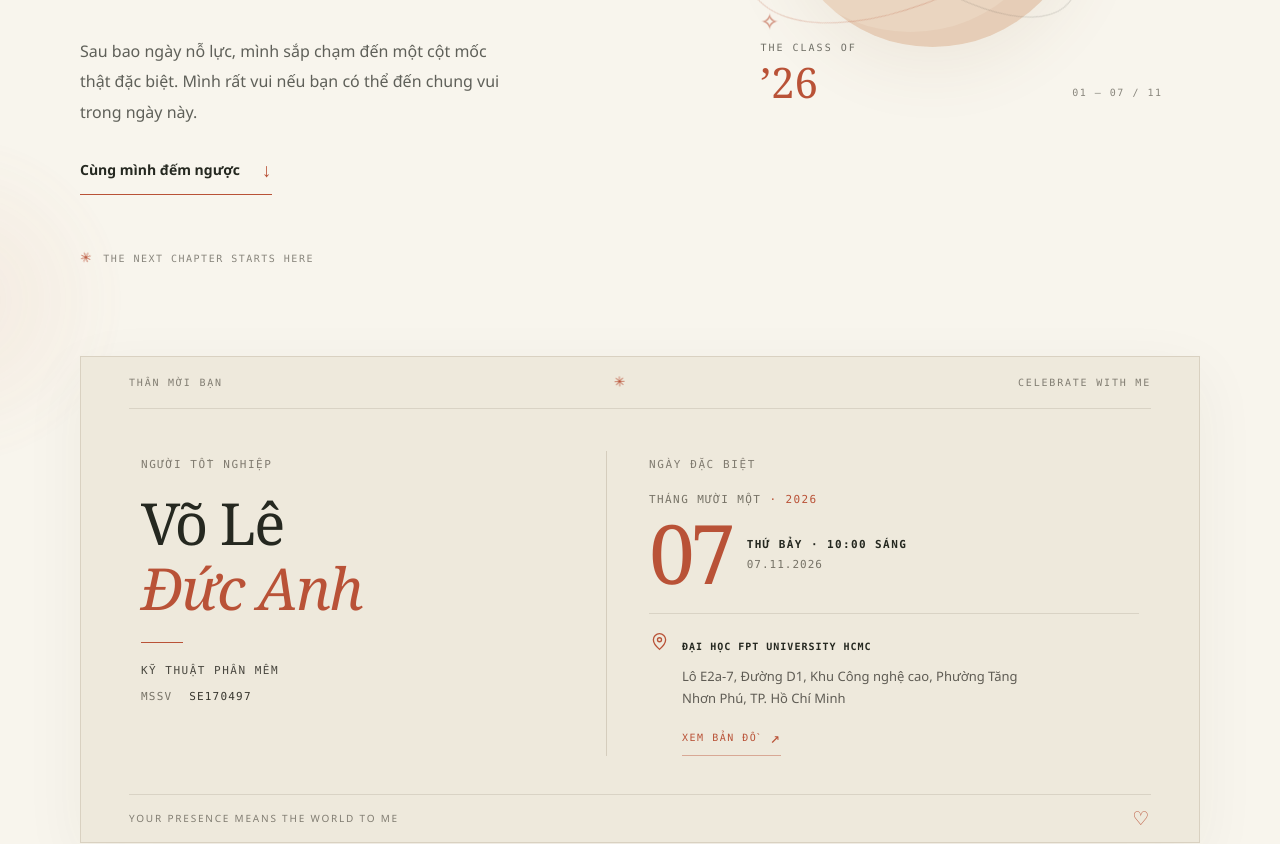
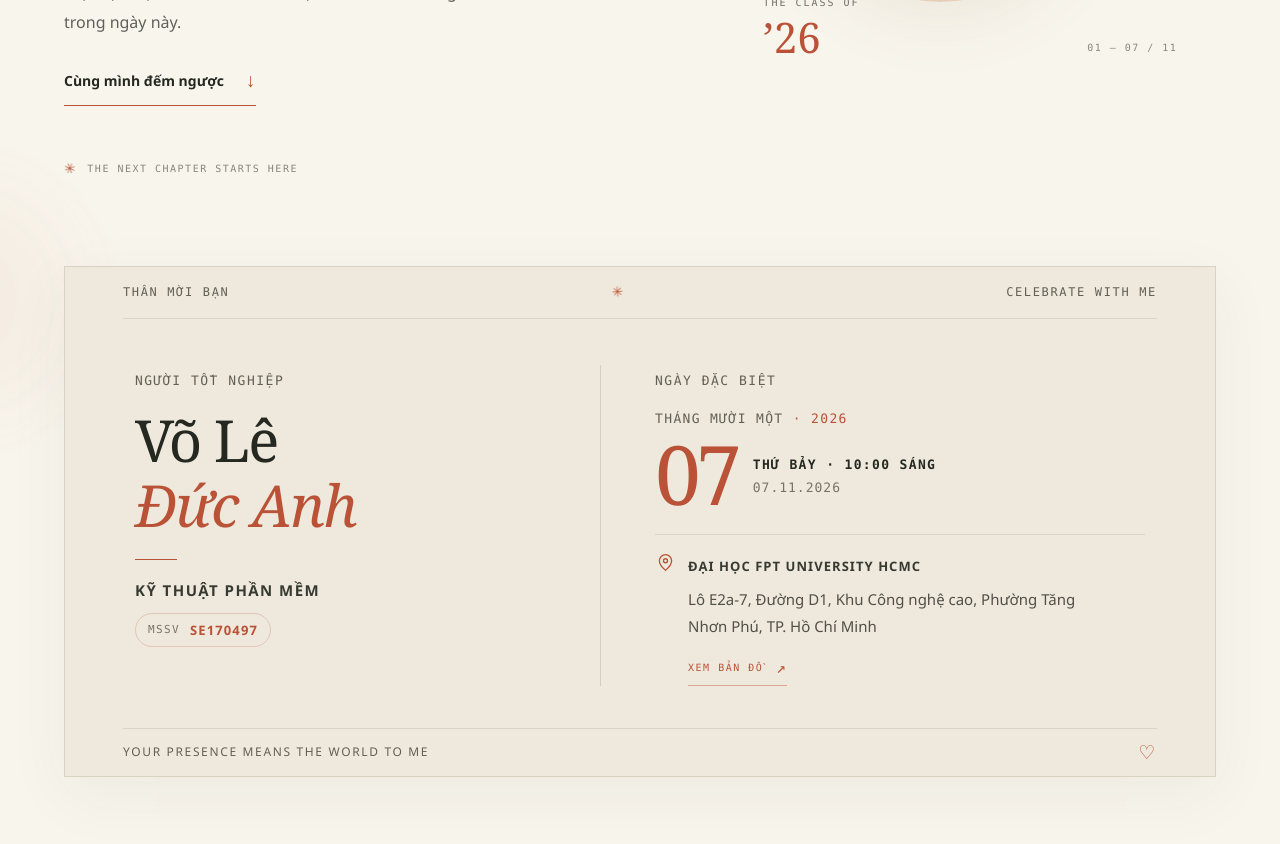
Before and after one commit to voleducanh93/graduation, a Next.js app: page / in a window 1280 px wide. Shown: the part 640-1484 px from the top of the page. Built offline with nearby package versions, Linux system fonts and the light colour scheme.

Commit message:
Improve invitation text readability

```diff
--- a/app/globals.css
+++ b/app/globals.css
@@ -13,7 +13,7 @@
 html { scroll-behavior: smooth; }
 body { margin: 0; background: var(--paper); color: var(--ink); font: 16px/1.7 var(--sans); -webkit-font-smoothing: antialiased; }
 a { color: inherit; text-decoration: none; }
-.page-shell { position: relative; max-width: 1320px; margin: auto; padding: 0 80px; overflow: hidden; }
+.page-shell { position: relative; max-width: 1440px; margin: auto; padding: 0 64px; overflow: hidden; }
 .glow { position: absolute; pointer-events: none; border-radius: 50%; filter: blur(1px); }
 .glow-one { width: 460px; height: 460px; right: -210px; top: 170px; background: radial-gradient(circle, rgba(209,134,103,.16), transparent 68%); animation: glow-breathe 8s ease-in-out infinite alternate; }
 .glow-two { width: 360px; height: 360px; left: -220px; top: 760px; background: radial-gradient(circle, rgba(209,134,103,.12), transparent 68%); animation: glow-breathe 10s ease-in-out infinite alternate-reverse; }
@@ -46,16 +46,16 @@ h1 em,h2 em { font-weight: 500; color: var(--accent); }
 .spark { position: absolute; color: var(--accent); animation: sparkle 3.6s ease-in-out infinite; }.spark-a { top: 77px; left: 24%; font-size: 27px; }.spark-b { right: 13%; top: 143px; font-size: 26px; animation-delay: -1.4s; }.spark-c { left: 18%; bottom: 103px; font-size: 23px; animation-delay: -2.2s; }
 .art-caption { position: absolute; bottom: 34px; left: 18%; display: flex; flex-direction: column; line-height: 1; }.art-caption span { font-size: 10px; color: var(--muted); letter-spacing: 2px; }.art-caption strong { font: 500 42px var(--serif); color: var(--accent); }
 .art-index { position: absolute; right: 7%; bottom: 43px; font-size: 10px; color: #89867d; letter-spacing: 1.5px; }
-.invitation-card { position: relative; background: var(--paper-deep); border: 1px solid #d9d1c1; padding: 0 48px; margin: 2px 0 0; box-shadow: 0 18px 60px rgba(56,47,35,.055); animation: rise-in .8s .25s both; }
-.card-topline,.card-bottomline { min-height: 52px; display: flex; align-items: center; justify-content: space-between; color: #817d72; font-size: 10px; letter-spacing: 1.8px; }
+.invitation-card { position: relative; background: var(--paper-deep); border: 1px solid #d9d1c1; padding: 0 58px; margin: 2px 0 0; box-shadow: 0 18px 60px rgba(56,47,35,.055); animation: rise-in .8s .25s both; }
+.card-topline,.card-bottomline { min-height: 52px; display: flex; align-items: center; justify-content: space-between; color: #625f56; font-size: 12px; letter-spacing: 1.65px; }
 .card-topline { border-bottom: 1px solid #d9d3c5; }.tiny-flower { font-size: 18px; color: var(--accent); animation: star-turn 24s linear infinite; }
-.card-content { display: grid; grid-template-columns: 1fr 1.05fr; gap: 42px; padding: 42px 0 38px; }
-.graduate-info { padding: 5px 34px 3px 12px; border-right: 1px solid #d5cdbd; }.section-kicker { margin: 0; color: #807b70; font-size: 11px; letter-spacing: 1.6px; }
+.card-content { display: grid; grid-template-columns: 1fr 1.05fr; gap: 54px; padding: 46px 0 42px; }
+.graduate-info { padding: 5px 34px 3px 12px; border-right: 1px solid #d5cdbd; }.section-kicker { margin: 0; color: #625f56; font-size: 13px; letter-spacing: 1.5px; }
 .graduate-info h2 { font-size: 58px; line-height: 1.12; margin: 16px 0 21px; }.info-rule { width: 42px; height: 1px; background: var(--accent); margin: 0 0 19px; }
-.degree { color: #49473f; margin: 0 0 8px; font-size: 11px; letter-spacing: 1.5px; }.student-id { margin: 0; color: #777367; font-size: 11px; letter-spacing: 1.2px; }.student-id span { color: #38372f; margin-left: 9px; }
-.event-info { padding: 5px 12px 0 0; }.date-month { color: #777367; margin: 16px 0 5px; font-size: 11px; letter-spacing: 1.4px; }.date-month span { color: var(--accent); }
-.date-lockup { display: flex; align-items: center; gap: 16px; margin-bottom: 21px; }.date-lockup>span { font: 500 82px/.95 var(--serif); letter-spacing: -5px; color: var(--accent); }.date-lockup div { display: flex; flex-direction: column; gap: 4px; }.date-lockup b { font-size: 11px; color: var(--ink); letter-spacing: 1.4px; }.date-lockup small { font: 11px var(--mono); color: #777367; letter-spacing: 1px; }
-.location-block { display: flex; gap: 12px; align-items: flex-start; border-top: 1px solid #d9d3c5; padding-top: 17px; }.location-mark { color: var(--accent); width: 21px; flex: 0 0 21px; }.location-mark svg { width: 21px; height: 21px; }.location-block b { font-size: 10px; letter-spacing: 1px; }.location-block p { font-size: 13px; line-height: 1.7; color: #5f5c54; margin: 6px 0 0; max-width: 360px; }
+.degree { color: #373a32; margin: 0 0 11px; font: 700 15px/1.5 var(--sans); letter-spacing: 1.45px; }.student-id { display: inline-flex; align-items: center; gap: 10px; margin: 0; padding: 7px 12px; border: 1px solid rgba(188,89,62,.24); border-radius: 999px; color: #777367; font: 500 11px var(--mono); letter-spacing: 1.4px; }.student-id span { color: var(--accent); margin: 0; font: 600 13px var(--sans); letter-spacing: 1.1px; }
+.event-info { padding: 5px 12px 0 0; }.date-month { color: #625f56; margin: 16px 0 5px; font-size: 13px; letter-spacing: 1.35px; }.date-month span { color: var(--accent); }
+.date-lockup { display: flex; align-items: center; gap: 16px; margin-bottom: 21px; }.date-lockup>span { font: 500 82px/.95 var(--serif); letter-spacing: -5px; color: var(--accent); }.date-lockup div { display: flex; flex-direction: column; gap: 4px; }.date-lockup b { font-size: 13px; color: var(--ink); letter-spacing: 1.35px; }.date-lockup small { font: 13px var(--mono); color: #777367; letter-spacing: 1px; }
+.location-block { display: flex; gap: 12px; align-items: flex-start; border-top: 1px solid #d9d3c5; padding-top: 17px; }.location-mark { color: var(--accent); width: 21px; flex: 0 0 21px; }.location-mark svg { width: 21px; height: 21px; }.location-block b { display: inline-block; font: 700 13px/1.5 var(--sans); letter-spacing: 1.05px; color: #373a32; }.location-block p { font-size: 15px; line-height: 1.75; color: #514f48; margin: 7px 0 0; max-width: 390px; }
 .map-link { display: inline-flex; align-items: center; gap: 13px; margin: 15px 0 0 33px; color: var(--accent); font-size: 10px; letter-spacing: 1.5px; border-bottom: 1px solid rgba(188,89,62,.45); padding-bottom: 4px; transition: gap .2s ease; }.map-link:hover { gap: 20px; }.map-link span { font-size: 16px; }
 .card-bottomline { border-top: 1px solid #d9d3c5; min-height: 48px; }.card-bottomline span:last-child { color: var(--accent); font-size: 19px; }
 .countdown-section { padding: 78px 0 72px; display: flex; align-items: center; justify-content: space-between; gap: 35px; }.countdown-heading .eyebrow { margin-bottom: 13px; font-size: 10px; }.countdown-heading h2 { font-size: 36px; margin: 0 0 5px; letter-spacing: -.6px; }.countdown-heading>p:last-child { font-size: 14px; color: var(--muted); margin: 0; }
@@ -75,10 +75,10 @@ h1 em,h2 em { font-weight: 500; color: var(--accent); }
   .page-shell { padding: 0 25px; }.topbar { height: 68px; }.topbar-label { font-size: 9px; letter-spacing: 1px; }
   .hero { grid-template-columns: 1fr; gap: 0; padding: 51px 0 25px; min-height: 0; }.eyebrow { margin-bottom: 20px; } h1 { font-size: clamp(53px, 11.8vw, 72px); }.intro { font-size: 15px; margin: 22px 0; }.hero-note { margin-top: 30px; }.hero-art { height: 345px; }
   .sun-disc { width: 235px; height: 235px; }.orbit-outer { width: 315px; height: 152px; }.orbit-inner { width: 280px; height: 120px; }.cap-top { width: 182px; height: 99px; top: 108px; }.cap-base { width: 122px; height: 34px; top: 164px; }.tassel { top: 136px; height: 75px; }.art-caption { bottom: 18px; left: 12%; }.art-index { bottom: 25px; right: 5%; }
-  .invitation-card { padding: 0 24px; }.card-content { grid-template-columns: 1fr; gap: 24px; padding: 27px 0; }.graduate-info { border-right: 0; border-bottom: 1px solid #d5cdbd; padding: 0 0 23px; }.graduate-info h2 { font-size: 49px; margin: 10px 0 15px; }.event-info { padding: 0; }.location-block p { font-size: 14px; }
+  .invitation-card { padding: 0 24px; }.card-content { grid-template-columns: 1fr; gap: 24px; padding: 27px 0; }.graduate-info { border-right: 0; border-bottom: 1px solid #d5cdbd; padding: 0 0 23px; }.graduate-info h2 { font-size: 49px; margin: 10px 0 15px; }.event-info { padding: 0; }.location-block b { font-size: 12px; }.location-block p { font-size: 14px; }
   .countdown-section { padding: 54px 0 47px; display: block; }.countdown-heading h2 { font-size: 31px; }.countdown { justify-content: flex-start; margin-top: 26px; }.time-unit { flex: 1; min-width: 0; padding: 0 7px; }.time-unit strong { font-size: 32px; }.time-unit span { font-size: 9px; }.footer { font-size: 8px; letter-spacing: .7px; gap: 10px; }
 }
-@media (max-width:380px) { .page-shell { padding: 0 18px; }.invitation-card { padding: 0 17px; }.card-topline { font-size: 8px; letter-spacing: 1px; }.countdown-heading h2 { font-size: 27px; }.time-unit strong { font-size: 28px; }.footer { font-size: 7px; } }
+@media (max-width:380px) { .page-shell { padding: 0 18px; }.invitation-card { padding: 0 17px; }.card-topline { font-size: 9px; letter-spacing: .8px; }.countdown-heading h2 { font-size: 27px; }.time-unit strong { font-size: 28px; }.footer { font-size: 7px; } }
 @media (prefers-reduced-motion:reduce) { *,*::before,*::after { animation-duration: .01ms !important; animation-iteration-count: 1 !important; scroll-behavior: auto !important; transition-duration: .01ms !important; } }
 .guest-controls { display: flex; justify-content: center; align-items: center; gap: 14px; padding: 0 0 60px; }
 .sound-button,.celebrate-button { min-height: 48px; display: inline-flex; align-items: center; justify-content: center; gap: 11px; border: 1px solid #d8cfc0; border-radius: 999px; padding: 0 20px; color: var(--ink); background: rgba(255,255,255,.38); font: 10px var(--mono); letter-spacing: 1.1px; cursor: pointer; transition: transform .2s ease, background .2s ease, border-color .2s ease, box-shadow .2s ease; }
```
